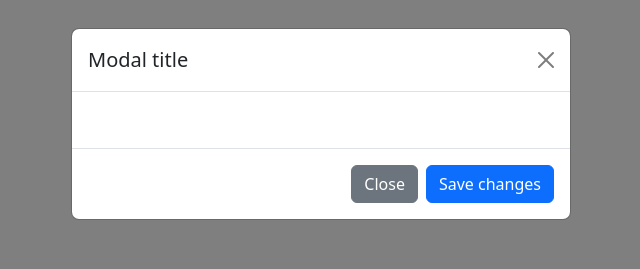
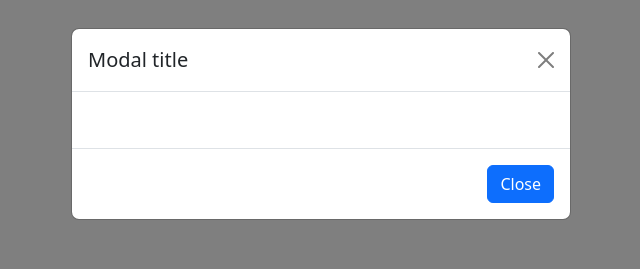
Before and after one commit to m4r1no0/ClaseFinalJs, a plain HTML site: page index.html in a window 1280 px wide. Both pictures are taken after a click on the button "Transformacion". Shown: the top 269 px of the page, without its empty margins (319-959 px from the left). Drawn offline with nearby package versions, Linux system fonts and the light colour scheme; no server answers.

Commit message:
Espacios

```diff
--- a/index.html
+++ b/index.html
@@ -69,8 +69,7 @@
             </div>
         </div>
         <div class="modal-footer">
-          <button type="button" class="btn btn-secondary" data-bs-dismiss="modal">Close</button>
-          <button type="button" class="btn btn-primary">Save changes</button>
+          <button type="button" class="btn btn-primary" data-bs-dismiss="modal">Close</button>
         </div>
       </div>
     </div>
```
Also changed, not shown: js/script.js (+0 -36 lines).
